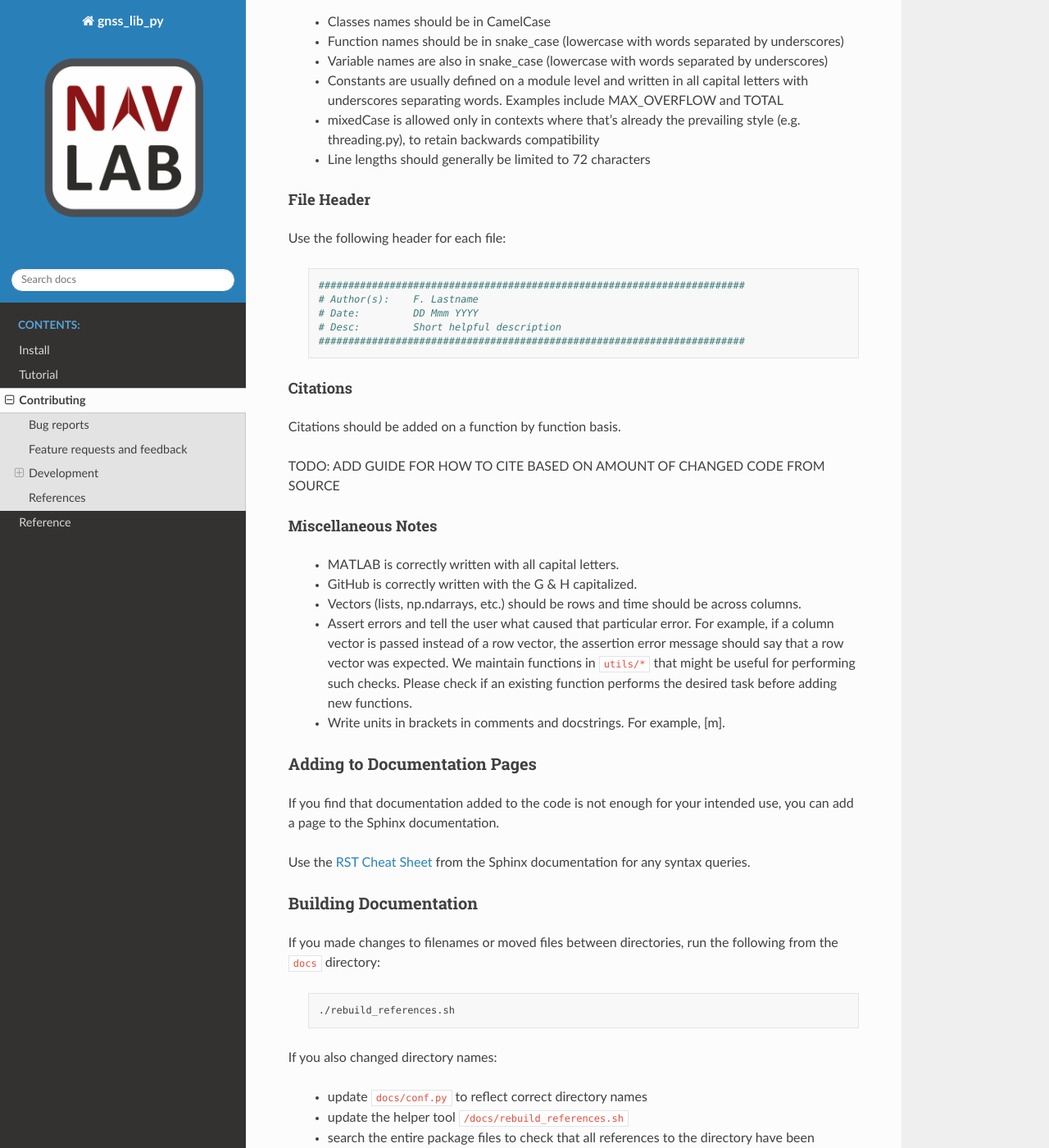
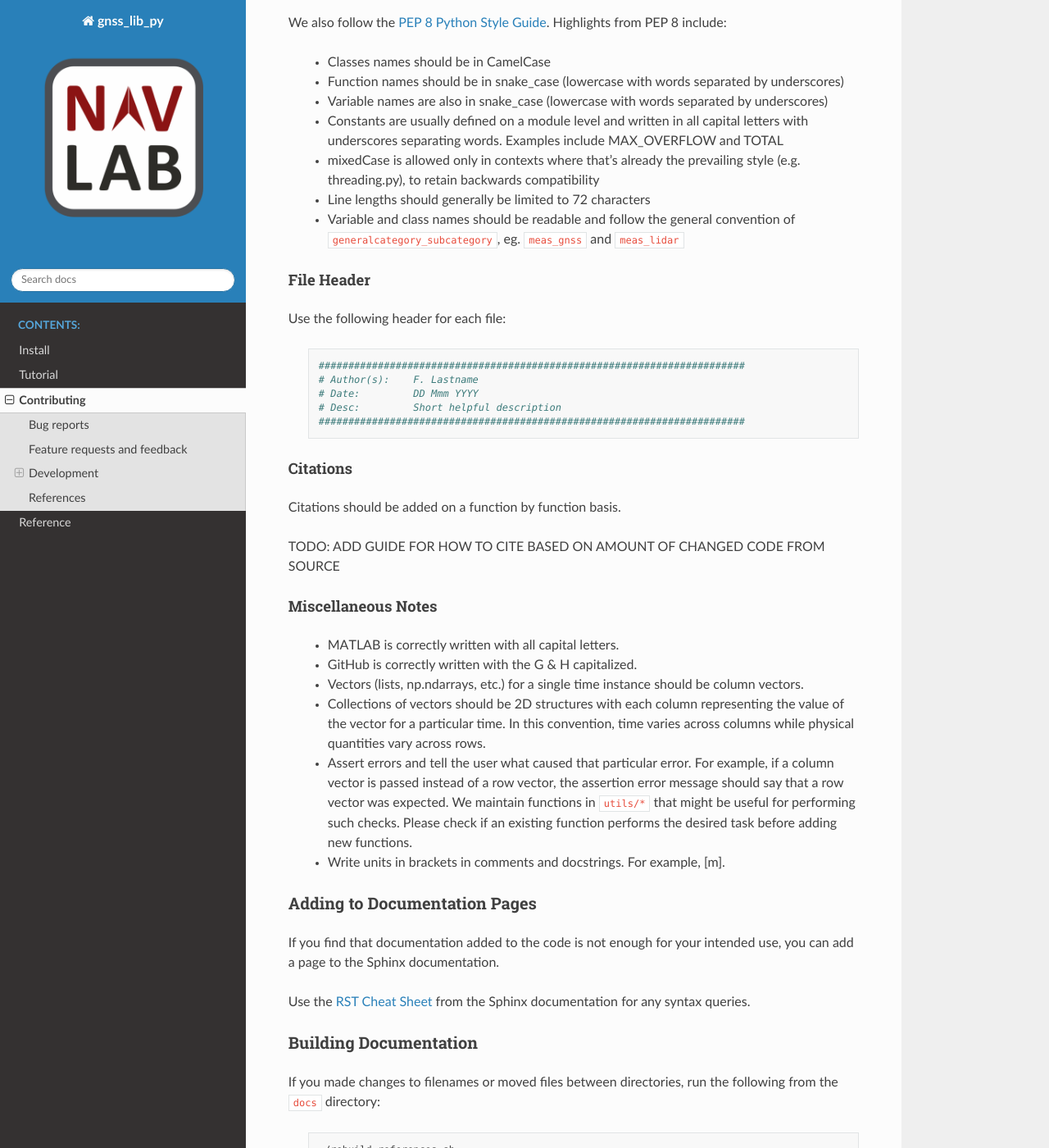
Before and after one commit to Stanford-NavLab/gnss_lib_py, a Sphinx documentation site: the page built from docs/source/contributing.rst, in a window 1280 px wide and 1400 px high, scrolled down 3503 px. Shown: the whole window at 82% size. Built offline with Sphinx 7.4.7 and the Read the Docs theme 2.0.0, drawn with Linux system fonts in a browser that asks for light colours; some of the changed text lies outside the part shown.

Commit message:
Update contributing.rst

```diff
--- a/docs/source/contributing.rst
+++ b/docs/source/contributing.rst
@@ -163,6 +163,10 @@
     * As far as possible, use fixtures to get fixed
       inputs to the function and use functions that don't require an
       input or return an output.
+    * When creating plots in a test, ensure that all plots are saved for
+      checking later on. Plots that are created must be closed using
+      :code:`plt.close()` before the tests stop running.
+
 
 .. _documentation:
 
@@ -211,6 +215,9 @@
       prevailing style (e.g. threading.py), to retain backwards
       compatibility
     * Line lengths should generally be limited to 72 characters
+    * Variable and class names should be readable and follow the general
+      convention of :code:`generalcategory_subcategory`, eg.
+      :code:`meas_gnss` and :code:`meas_lidar`
 
 File Header
 ^^^^^^^^^^^
@@ -235,8 +242,12 @@
 ^^^^^^^^^^^^^^^^^^^
     * MATLAB is correctly written with all capital letters.
     * GitHub is correctly written with the G & H capitalized.
-    * Vectors (lists, np.ndarrays, etc.) should be rows and time should
-      be across columns.
+    * Vectors (lists, np.ndarrays, etc.) for a single time instance
+      should be column vectors.
+    * Collections of vectors should be 2D structures with each column
+      representing the value of the vector for a particular time. In
+      this convention, time varies across columns while physical
+      quantities vary across rows.
     * Assert errors and tell the user what caused that particular error.
       For example, if a column vector is passed instead of a row vector,
       the assertion error message should say that a row vector was
```
